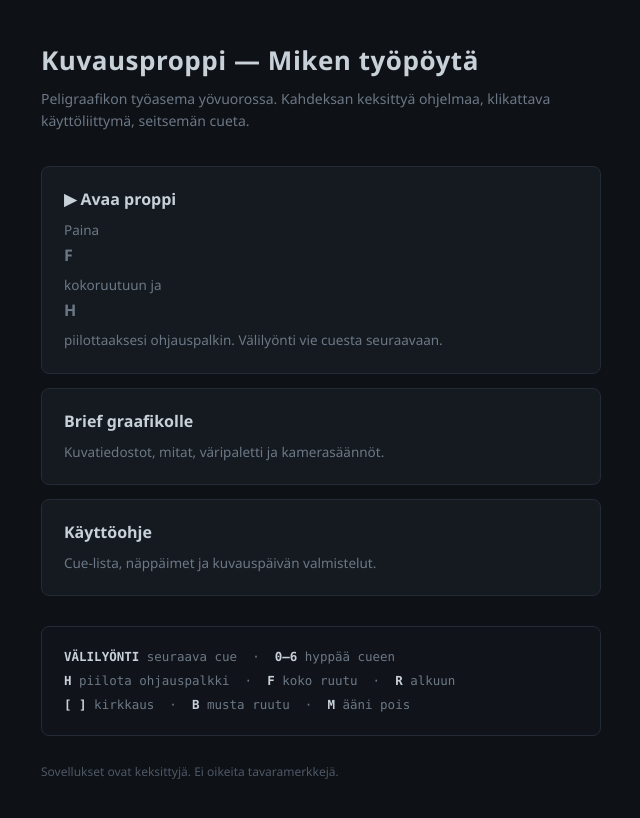
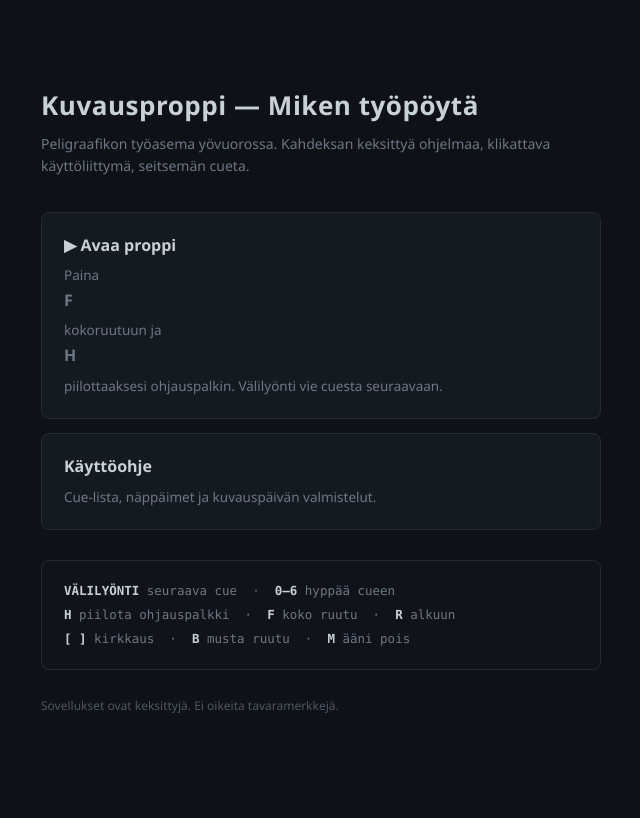
Before and after one commit to antsub/kuvausproppi, a plain HTML site: page index.html in a window 1280 px wide. Shown: the whole page, without its empty margins (319-959 px from the left). Drawn offline with Linux system fonts and the light colour scheme.

Commit message:
Poista brief graafikolle
Brief oli liian monimutkainen ja sekoitti asioita. Käytännön tieto —
tiedostonimet, mitat ja renderin paikka — on READMEn Grafiikan
lisääminen -osiossa, joka riittää.

Siivottu viittaukset: index.html, README.md, assets/README.md ja
proppi.htmlin loppukommentti. Tiedosto löytyy tarvittaessa git-historiasta.

Co-Authored-By: Claude Opus 5 <noreply@anthropic.com>

```diff
--- a/index.html
+++ b/index.html
@@ -37,11 +37,6 @@
       Välilyönti vie cuesta seuraavaan.</span>
   </a>
 
-  <a class="card" href="BRIEF_GRAAFIKKO.md">
-    <b>Brief graafikolle</b>
-    <span>Kuvatiedostot, mitat, väripaletti ja kamerasäännöt.</span>
-  </a>
-
   <a class="card" href="README.md">
     <b>Käyttöohje</b>
     <span>Cue-lista, näppäimet ja kuvauspäivän valmistelut.</span>
```
Also changed, not shown: proppi.html (+1 -1 lines), 3 other files.
